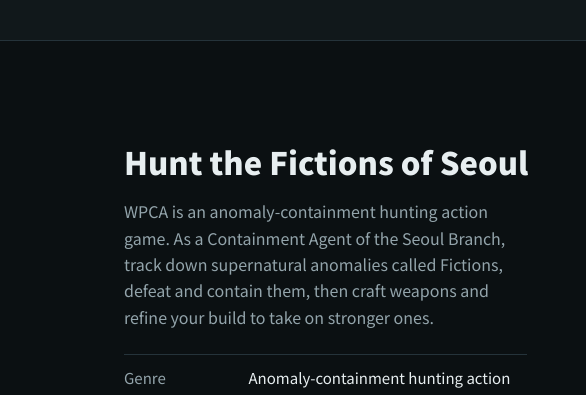
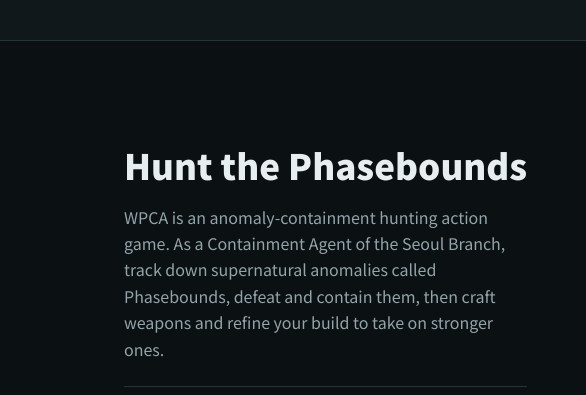
Before and after one commit to 5minlab/wpca-site, a plain HTML site: page index.html in a window 1280 px wide. Shown: the part 2240-2635 px from the top of the page, 0-586 px from the left. Drawn offline with Linux system fonts and the light colour scheme.

Commit message:
Rename Fictions to Phasebounds, drop Seoul from heading

```diff
--- a/index.html
+++ b/index.html
@@ -334,8 +334,8 @@ footer img{width:120px;opacity:.85}
 <section class="band">
   <div class="wrap about">
     <div>
-      <h2 class="fit"><span class="ko">서울의 '허구'를 사냥하라</span><span class="en">Hunt the Fictions of Seoul</span><span class="ja">ソウルの「虚構」を狩れ</span><span class="zhs">狩猎首尔的“虚幻”</span><span class="zht">狩獵首爾的「虛幻」</span></h2>
-      <p class="lead"><span class="ko">WPCA는 상식으로 설명할 수 없는 이상현상 '허구'를 찾아 쓰러뜨리고 격리하는 이상현상 격리 헌팅 액션 게임입니다. 세계허구관리연맹 서울 지부의 격리자가 되어, 허구를 사냥하고 얻은 재료로 무기와 빌드를 강화해 더 강한 허구에 도전하세요.</span><span class="en">WPCA is an anomaly-containment hunting action game. As a Containment Agent of the Seoul Branch, track down supernatural anomalies called Fictions, defeat and contain them, then craft weapons and refine your build to take on stronger ones.</span><span class="ja">WPCAは、常識では説明できない異常現象「虚構」を見つけ出し、倒して隔離する異常現象隔離ハンティングアクションゲームです。世界虚構管理連盟ソウル支部の隔離者となり、虚構を狩って得た素材で武器とビルドを強化し、さらに強い虚構に挑みましょう。</span><span class="zhs">WPCA是一款异常现象隔离狩猎动作游戏，玩家需要找出、击倒并隔离无法用常识解释的异常现象“虚幻”。成为世界虚幻管理联盟首尔分部的隔离者，用狩猎获得的素材强化武器与构筑，挑战更强大的虚幻吧。</span><span class="zht">WPCA是一款異常現象隔離狩獵動作遊戲，玩家需要找出、擊倒並隔離無法用常理解釋的異常現象「虛幻」。成為世界虛幻管理聯盟首爾分部的隔離者，用狩獵獲得的素材強化武器與配裝，挑戰更強大的虛幻吧。</span></p>
+      <h2 class="fit"><span class="ko">'허구'를 사냥하라</span><span class="en">Hunt the Phasebounds</span><span class="ja">「虚構」を狩れ</span><span class="zhs">狩猎“虚幻”</span><span class="zht">狩獵「虛幻」</span></h2>
+      <p class="lead"><span class="ko">WPCA는 상식으로 설명할 수 없는 이상현상 '허구'를 찾아 쓰러뜨리고 격리하는 이상현상 격리 헌팅 액션 게임입니다. 세계허구관리연맹 서울 지부의 격리자가 되어, 허구를 사냥하고 얻은 재료로 무기와 빌드를 강화해 더 강한 허구에 도전하세요.</span><span class="en">WPCA is an anomaly-containment hunting action game. As a Containment Agent of the Seoul Branch, track down supernatural anomalies called Phasebounds, defeat and contain them, then craft weapons and refine your build to take on stronger ones.</span><span class="ja">WPCAは、常識では説明できない異常現象「虚構」を見つけ出し、倒して隔離する異常現象隔離ハンティングアクションゲームです。世界虚構管理連盟ソウル支部の隔離者となり、虚構を狩って得た素材で武器とビルドを強化し、さらに強い虚構に挑みましょう。</span><span class="zhs">WPCA是一款异常现象隔离狩猎动作游戏，玩家需要找出、击倒并隔离无法用常识解释的异常现象“虚幻”。成为世界虚幻管理联盟首尔分部的隔离者，用狩猎获得的素材强化武器与构筑，挑战更强大的虚幻吧。</span><span class="zht">WPCA是一款異常現象隔離狩獵動作遊戲，玩家需要找出、擊倒並隔離無法用常理解釋的異常現象「虛幻」。成為世界虛幻管理聯盟首爾分部的隔離者，用狩獵獲得的素材強化武器與配裝，挑戰更強大的虛幻吧。</span></p>
       <ul class="facts">
         <li><span><span class="ko">장르</span><span class="en">Genre</span><span class="ja">ジャンル</span><span class="zhs">类型</span><span class="zht">類型</span></span><span><span class="ko">이상현상 격리 헌팅 액션</span><span class="en">Anomaly-containment hunting action</span><span class="ja">異常現象隔離ハンティングアクション</span><span class="zhs">异常现象隔离狩猎动作</span><span class="zht">異常現象隔離狩獵動作</span></span></li>
         <li><span><span class="ko">플레이</span><span class="en">Players</span><span class="ja">プレイ人数</span><span class="zhs">游玩人数</span><span class="zht">遊玩人數</span></span><span><span class="ko">싱글 + 최대 3인 협동</span><span class="en">Solo + up to 3-player co-op</span><span class="ja">シングル + 最大3人協力</span><span class="zhs">单人 + 最多3人合作</span><span class="zht">單人 + 最多3人合作</span></span></li>
```
